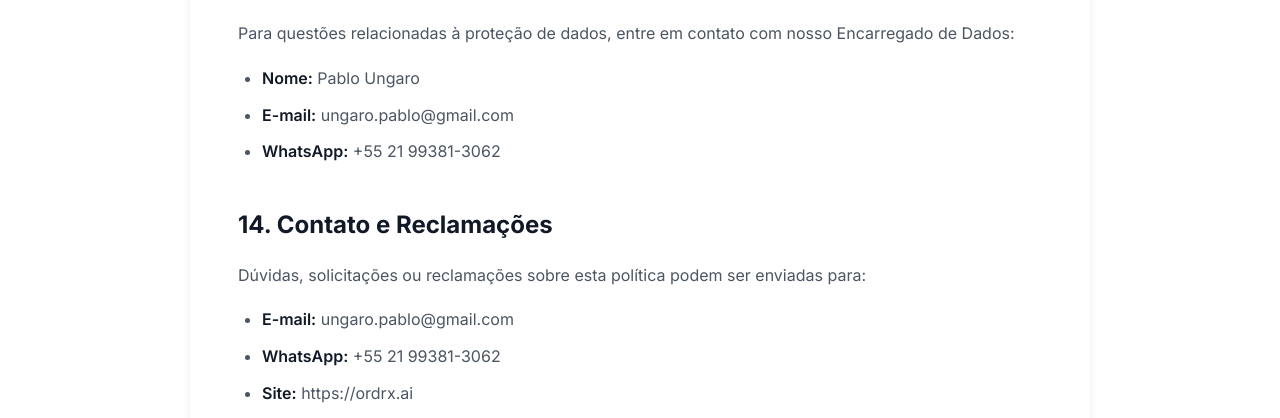
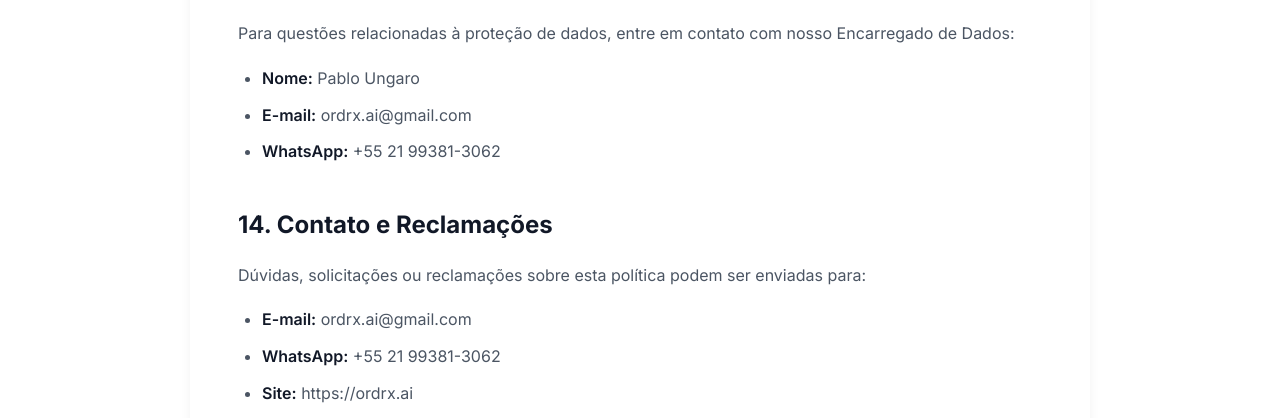
Before and after one commit to ordrx-ai/landing-page, a Jekyll site: the page built from politica-de-privacidade.html, in a window 1280 px wide and 900 px high, scrolled down 5134 px. Shown: the part 155-573 px from the top of the window. Built offline with Jekyll 4.4.1, drawn with Linux system fonts in a browser that asks for light colours; some of the changed text lies outside the part shown.

Commit message:
feat: update email contact information across multiple files

```diff
--- a/politica-de-privacidade.html
+++ b/politica-de-privacidade.html
@@ -158,7 +158,7 @@
           <li><strong>Oposição:</strong> Opor-se ao tratamento em certas situações</li>
         </ul>
         <p>
-          Para exercer seus direitos, envie e-mail para: <strong>ungaro.pablo@gmail.com</strong>
+          Para exercer seus direitos, envie e-mail para: <strong>ordrx.ai@gmail.com</strong>
         </p>
       </div>
 
@@ -237,7 +237,7 @@
         </p>
         <ul>
           <li><strong>Nome:</strong> Pablo Ungaro</li>
-          <li><strong>E-mail:</strong> ungaro.pablo@gmail.com</li>
+          <li><strong>E-mail:</strong> ordrx.ai@gmail.com</li>
           <li><strong>WhatsApp:</strong> +55 21 99381-3062</li>
         </ul>
       </div>
@@ -249,7 +249,7 @@
           enviadas para:
         </p>
         <ul>
-          <li><strong>E-mail:</strong> ungaro.pablo@gmail.com</li>
+          <li><strong>E-mail:</strong> ordrx.ai@gmail.com</li>
           <li><strong>WhatsApp:</strong> +55 21 99381-3062</li>
           <li><strong>Site:</strong> https://ordrx.ai</li>
         </ul>
--- a/script.js
+++ b/script.js
@@ -193,13 +193,13 @@
     try {
       // Send email using mailto (fallback method for static site)
       // For production, you should use EmailJS or similar service
-      const mailtoLink = `mailto:ungaro.pablo@gmail.com?subject=${encodeURIComponent(
+      const mailtoLink = `mailto:ordrx.ai@gmail.com?subject=${encodeURIComponent(
         "🚀 Nova Solicitação de Teste Grátis - " + formData.name
       )}&body=${encodeURIComponent(emailBody)}`;
 
       // Alternative: Use FormSubmit.co (no backend needed)
       const response = await fetch(
-        "https://formsubmit.co/ajax/ungaro.pablo@gmail.com",
+        "https://formsubmit.co/ajax/ordrx.ai@gmail.com",
         {
           method: "POST",
           headers: {
@@ -235,7 +235,7 @@
       console.error("Error:", error);
 
       // Fallback: Open mailto link
-      window.location.href = `mailto:ungaro.pablo@gmail.com?subject=${encodeURIComponent(
+      window.location.href = `mailto:ordrx.ai@gmail.com?subject=${encodeURIComponent(
         "🚀 Nova Solicitação de Teste Grátis ORDRX.AI - " + formData.restaurant
       )}&body=${encodeURIComponent(emailBody)}`;
 
--- a/termos-de-uso.html
+++ b/termos-de-uso.html
@@ -217,7 +217,7 @@
           Para questões sobre estes Termos de Uso, entre em contato:
         </p>
         <ul>
-          <li><strong>E-mail:</strong> ungaro.pablo@gmail.com</li>
+          <li><strong>E-mail:</strong> ordrx.ai@gmail.com</li>
           <li><strong>WhatsApp:</strong> +55 21 99381-3062</li>
           <li><strong>Site:</strong> https://ordrx.ai</li>
         </ul>
```
Also changed, not shown: README.md.
